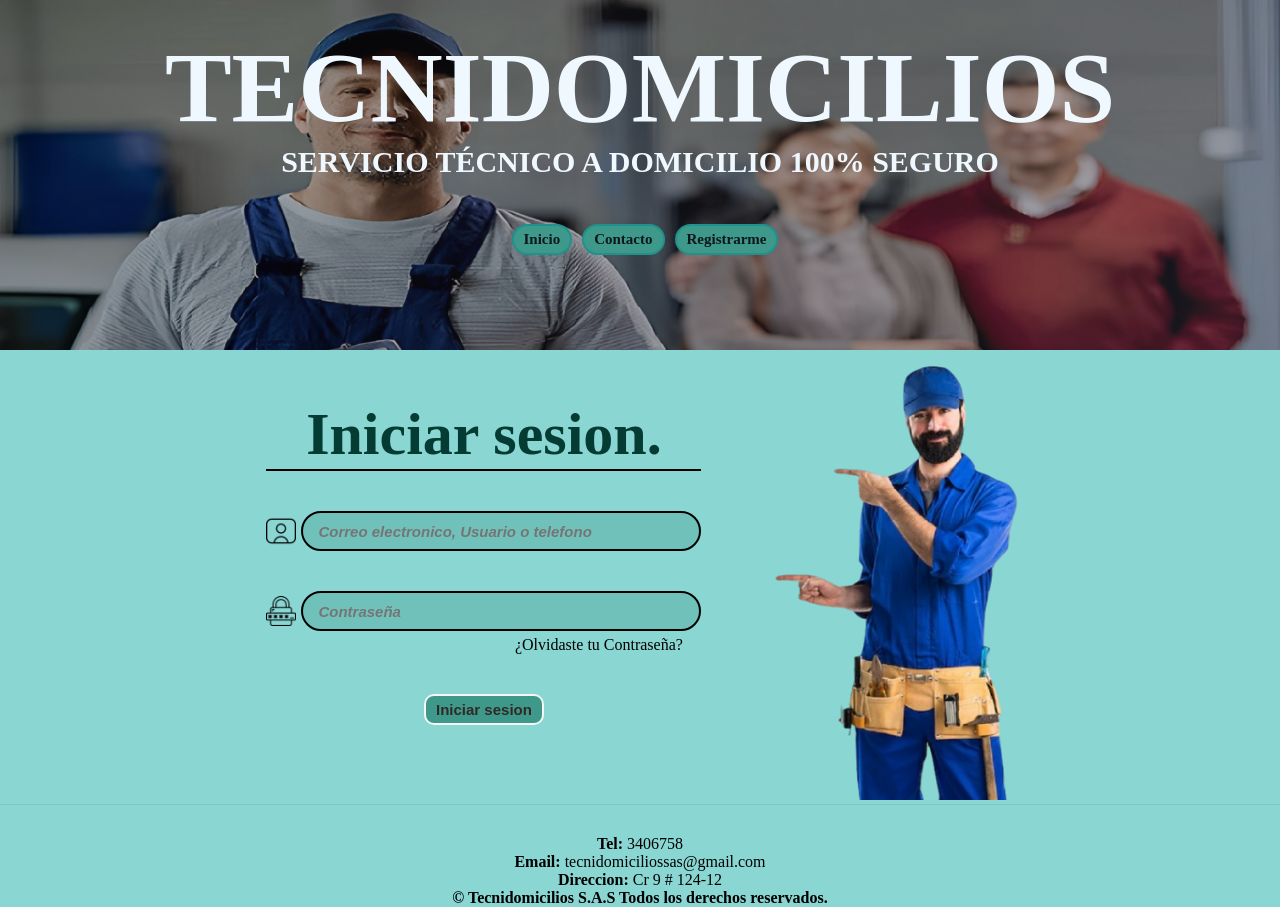
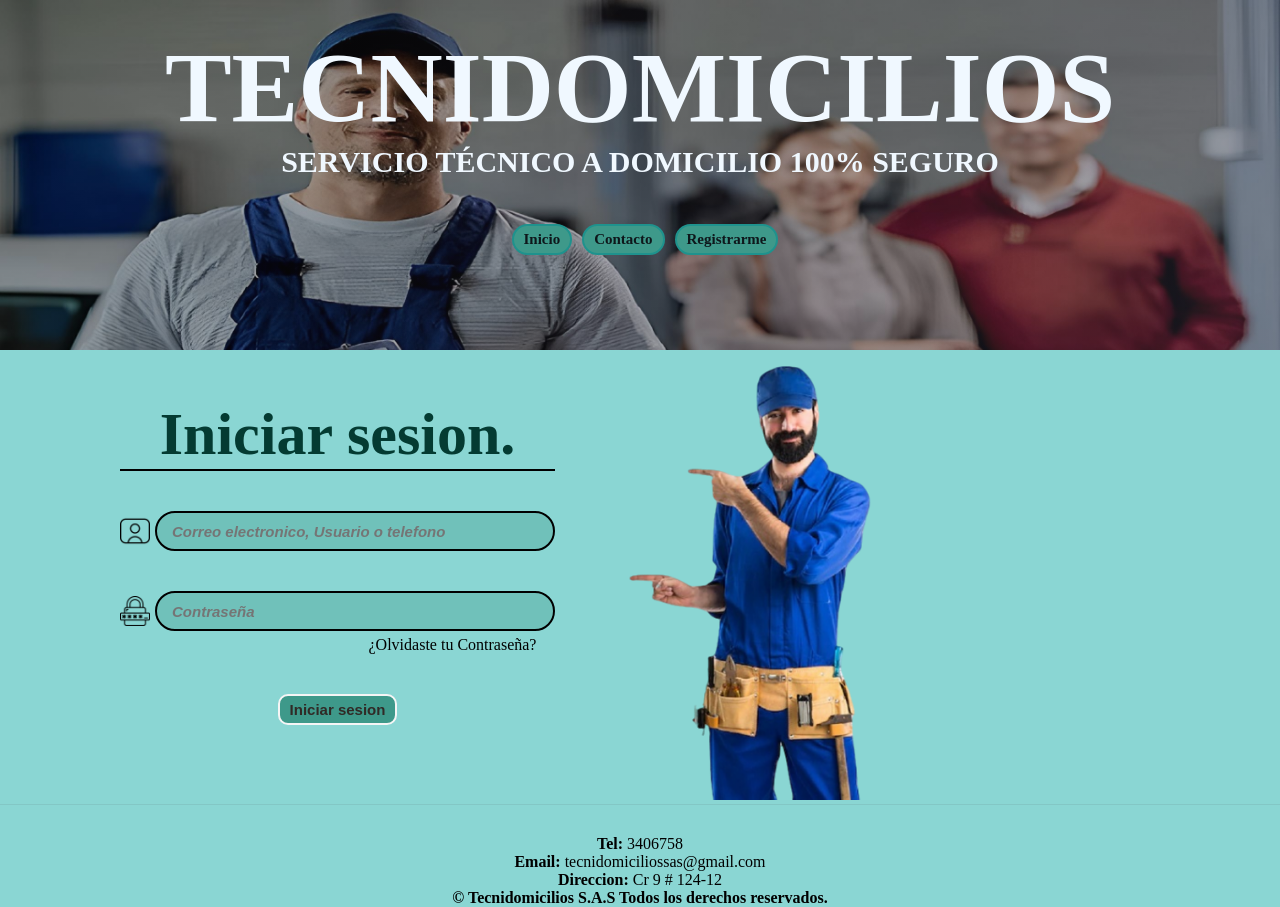
Before and after one commit to Fromacion/prototipo-tecnidomicilios, a PHP site: page /login.html in a window 1280 px wide. Run offline with PHP 8.4, Linux system fonts and the light colour scheme.

Commit message:
probando la nueva rama

```diff
--- a/css/Estilo_login.css
+++ b/css/Estilo_login.css
@@ -6,6 +6,14 @@
 html{
     scroll-behavior: smooth;
     background-color: #20b2ab85;
+}
+main{
+    display: flex;
+    width: 100%;
+    margin: auto;
+    /* overflow: auto; */
+   /*  min-width: 300px; */
+    align-items: center;
 }
 
 
--- a/index.html
+++ b/index.html
@@ -4,7 +4,7 @@
 <head>
     <meta charset="UTF-8">
     <meta http-equiv="X-UA-Compatible" content="IE=edge">
-    <meta name="viewport" content="width=device-width, initial-scale=1.0">
+    <meta name="viewport" content="width=device-width, initial-scale=1.0"/>
     <title>Tecnidomicilios S.A.S.</title>
     <link rel="shortcut icon" href="img/icono.jpg" type="image/x-icon">
     <link rel="stylesheet" href="css/estilos.css">
@@ -94,7 +94,7 @@
                 <button type="button" class="btn">Rediseño</button>
             </div>
             <div class="mas-servicios">
-                <img class="img-servicios" src="img/service4.jpg" alt="">
+                <img class="img-servicios" src="img/service3.jpg" alt="">
                 <br>
                 <button type="button" class="btn">Tecnologia</button>
             </div>
--- a/login.html
+++ b/login.html
@@ -31,11 +31,11 @@
                 <h1>Iniciar sesion.</h1>
                 <div class="username">
                   <img class="icono-usuario" src="img/iconos/picpeople_9291864.png" alt="">
-                  <input class="dato" type="text" placeholder="Correo electronico, Usuario o telefono "><br>
+                  <input class="dato" type="email" placeholder="Correo electronico, Usuario o telefono "><br>
               </div>
               <div class="password">
                 <img class="icono-password" src="img/iconos/padlock_3257787.png" alt="">
-                <input class="dato" type="text" placeholder="Contraseña"><br>
+                <input class="dato" type="password" placeholder="Contraseña"><br>
 
               </div>
               <div class="links">
```
Also changed, not shown: css/estilos.css (+6 -2 lines), 1 other file.
